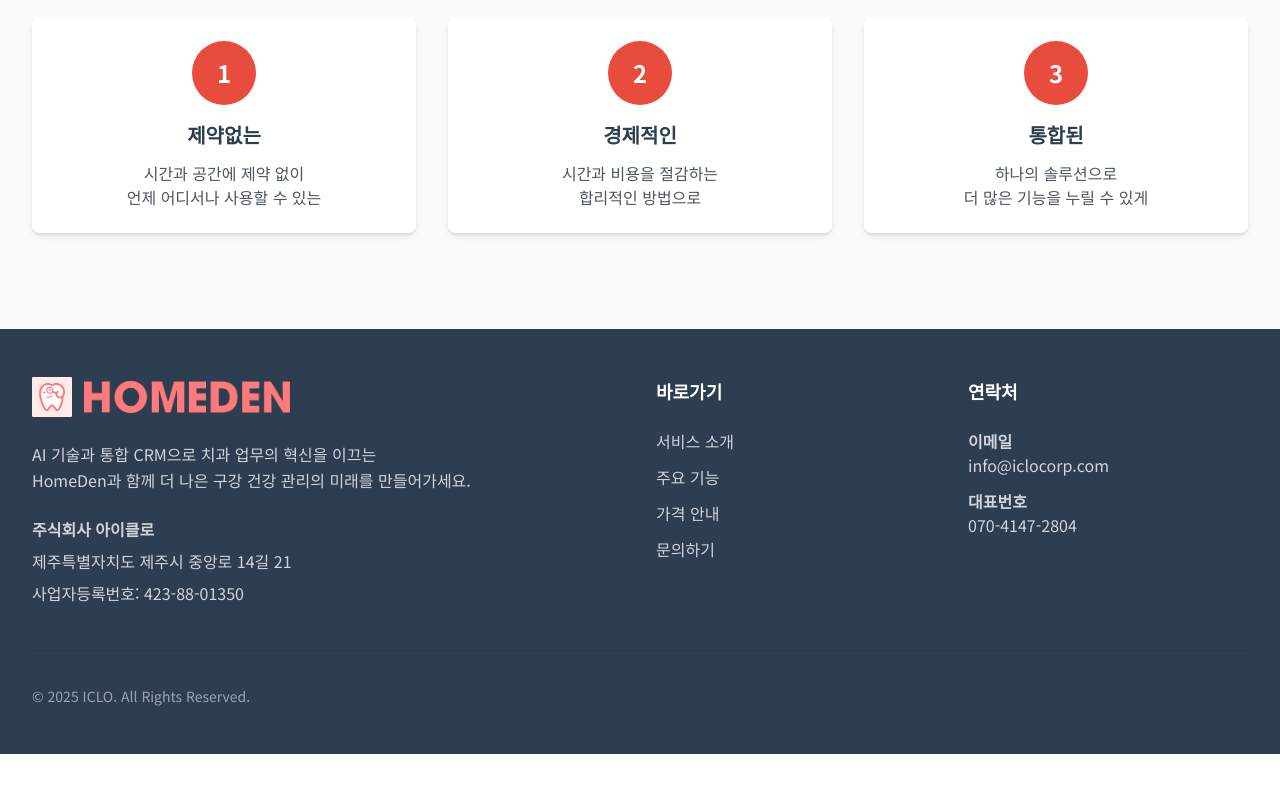
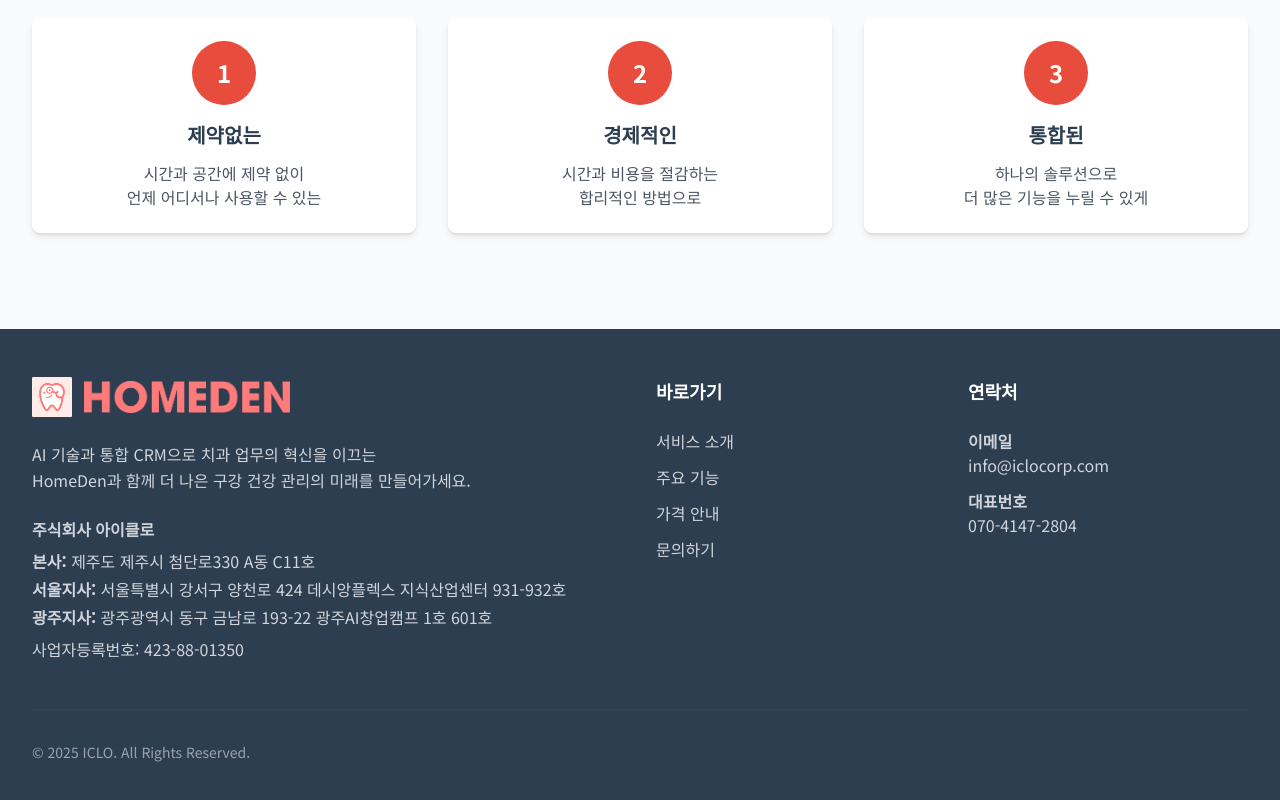
Before and after one commit to imurodl/iclo-homepage, a React (Vite) app: page /about in a window 1280 px wide. Shown: the part 1271-2071 px from the top of the page. Before the commit the page ends 2025 px from the top, so only its background shows below. Built offline with nearby package versions, Linux system fonts and the light colour scheme.

Commit message:
fix: 회사 주소 변경

```diff
--- a/src/components/ContactSection.tsx
+++ b/src/components/ContactSection.tsx
@@ -244,9 +244,17 @@ const ContactSection = () => {
                     <div>
                       <div className="font-semibold text-gray-900">주소</div>
                       <div className="text-gray-600">
-                        제주특별자치도 제주시
-                        <br />
-                        중앙로 14길 21
+                        <div className="mb-2">
+                          <strong>본사:</strong> 제주도 제주시 첨단로330 A동 C11호
+                        </div>
+                        <div className="mb-2">
+                          <strong>서울지사:</strong> 서울특별시 강서구 양천로 424<br />
+                          데시앙플렉스 지식산업센터 931-932호
+                        </div>
+                        <div>
+                          <strong>광주지사:</strong> 광주광역시 동구 금남로 193-22<br />
+                          광주AI창업캠프 1호 601호
+                        </div>
                       </div>
                     </div>
                   </div>
--- a/src/components/Footer.tsx
+++ b/src/components/Footer.tsx
@@ -49,7 +49,11 @@ const Footer = () => {
             </p>
             <div className="space-y-2 text-gray-300">
               <div><strong>주식회사 아이클로</strong></div>
-              <div>제주특별자치도 제주시 중앙로 14길 21</div>
+              <div className="space-y-1">
+                <div><strong>본사:</strong> 제주도 제주시 첨단로330 A동 C11호</div>
+                <div><strong>서울지사:</strong> 서울특별시 강서구 양천로 424 데시앙플렉스 지식산업센터 931-932호</div>
+                <div><strong>광주지사:</strong> 광주광역시 동구 금남로 193-22 광주AI창업캠프 1호 601호</div>
+              </div>
               <div>사업자등록번호: 423-88-01350</div>
             </div>
           </div>
```
